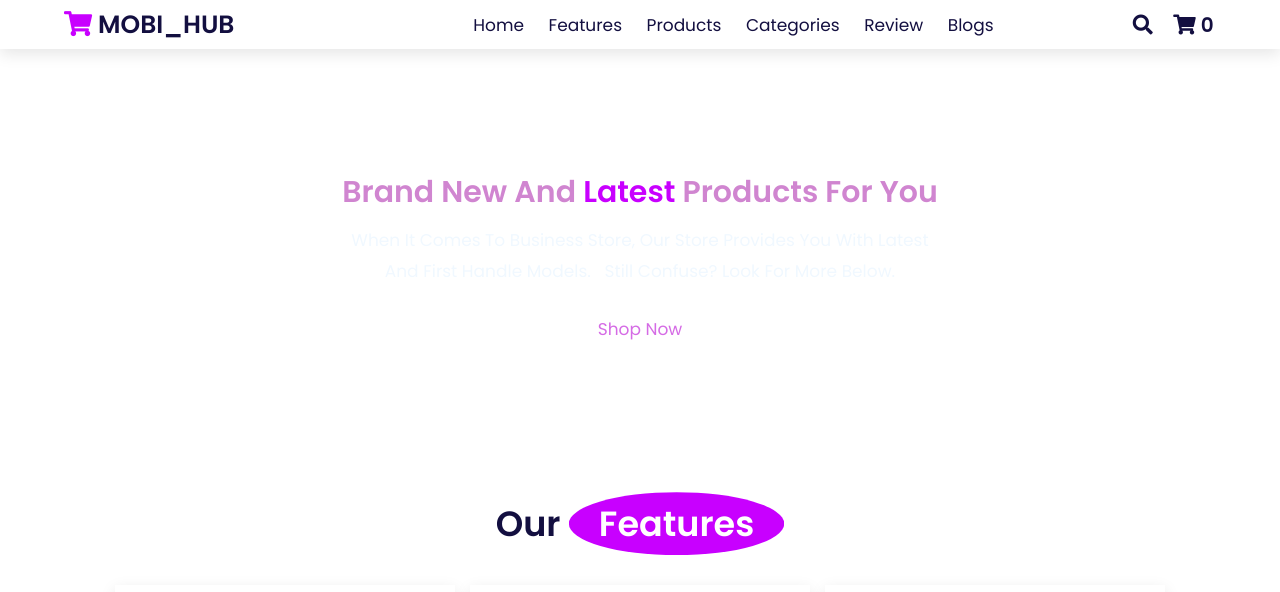
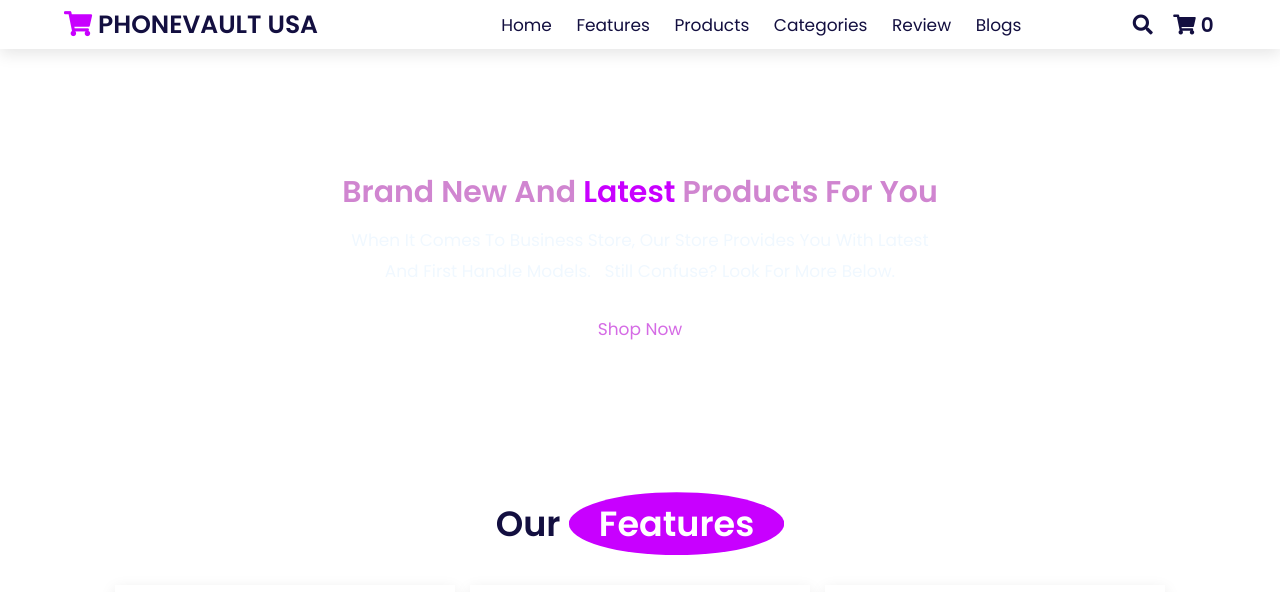
Before and after one commit to francis2030njuguna-cmd/onlinesells, a website: page public/ShopNow.html in a window 1280 px wide. Shown: the top 592 px of the page. Drawn offline with nearby package versions, Linux system fonts and the light colour scheme.

Commit message:
Update ShopNow.html

```diff
--- a/public/ShopNow.html
+++ b/public/ShopNow.html
@@ -5,7 +5,7 @@
     <meta charset="UTF-8">
     <meta http-equiv="X-UA-Compatible" content="IE=edge">
     <meta name="viewport" content="width=device-width, initial-scale=1.0">
-    <title>MOPHONES_HUB</title>
+    <title>PHONEVAULT USA</title>
 
     <link rel="stylesheet" href="https://unpkg.com/swiper@7/swiper-bundle.min.css">
 
@@ -35,7 +35,7 @@
 justify-content: space-between;
 background:white;">
 
-        <a href="#" class="logo"> <i class="fas fa-shopping-cart"></i> MOBI_HUB </a>
+        <a href="#" class="logo"> <i class="fas fa-shopping-cart"></i> PHONEVAULT USA </a>
         &nbsp;
         <nav class="navbar" style="
     font-size: 1.7rem;
```
